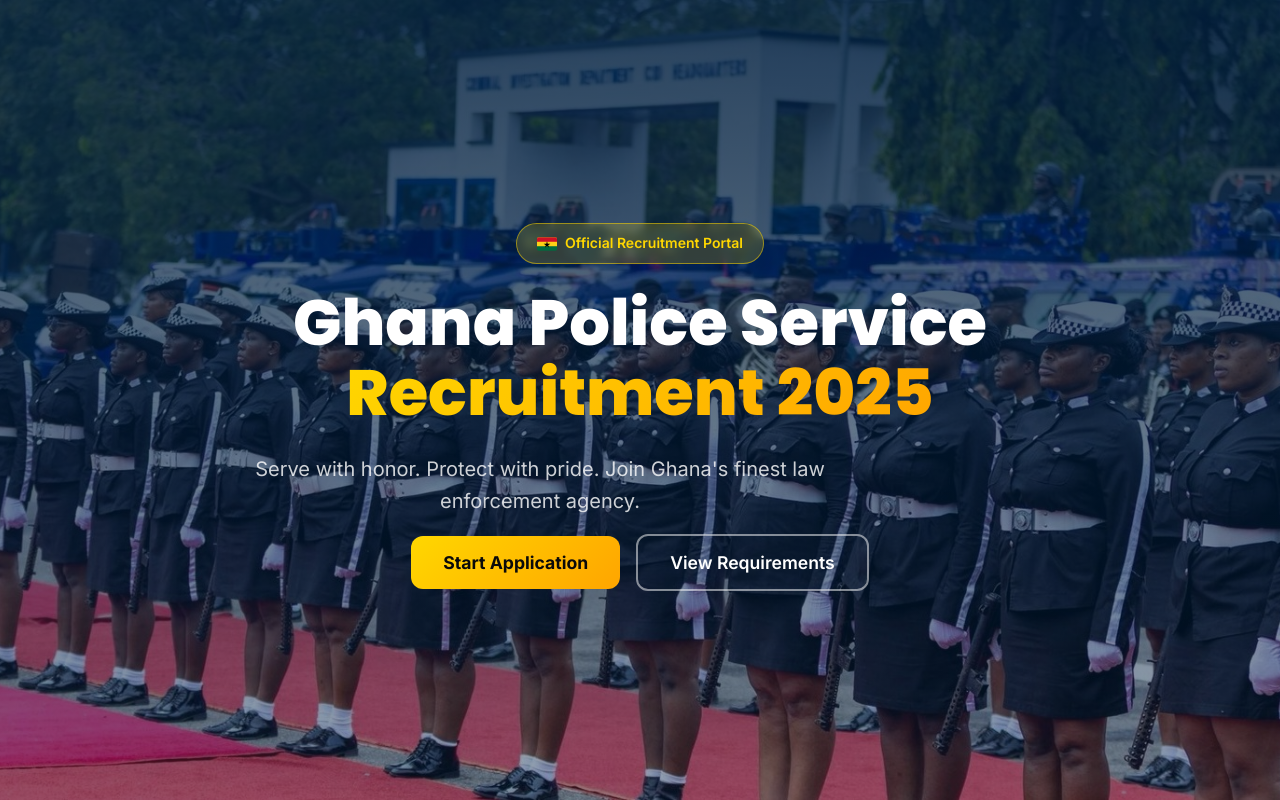
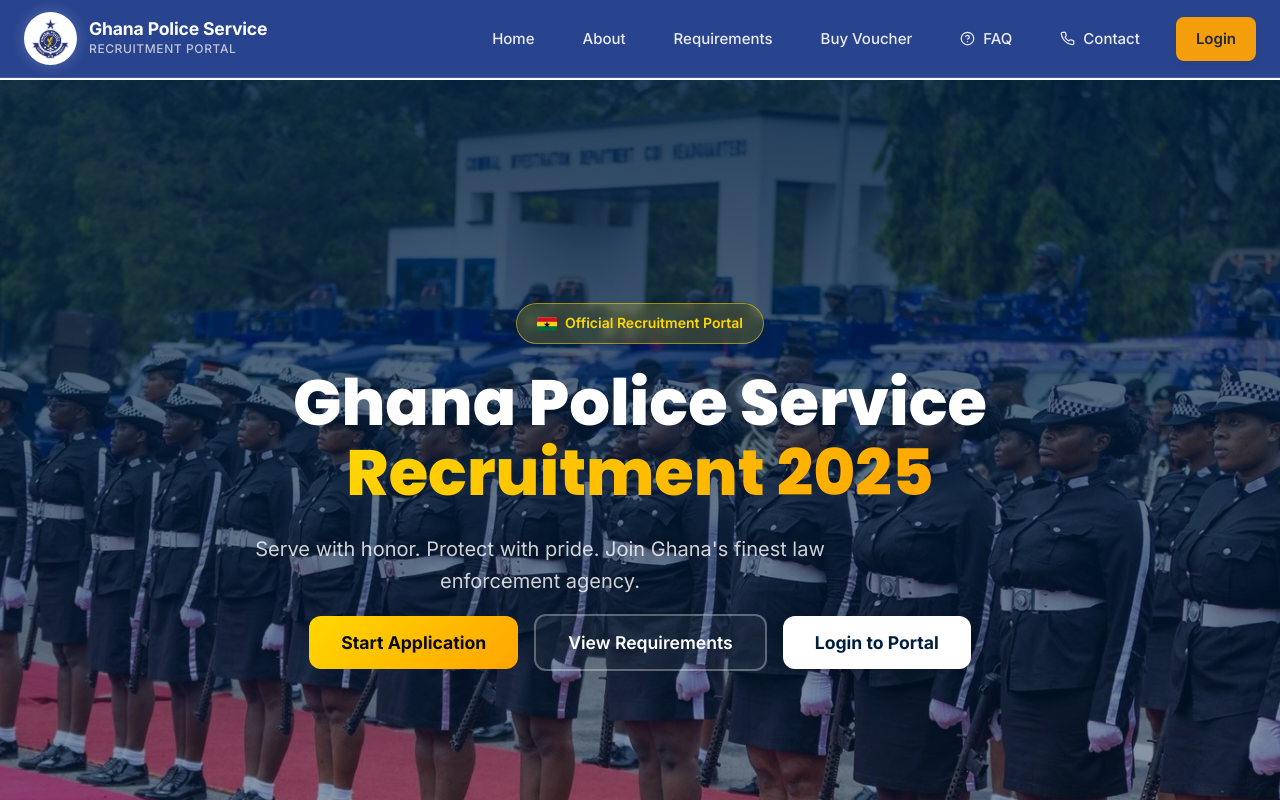
Before and after one commit to BOGCODING/ghana-police-recruitment-portal, a Next.js app in the folder apps/frontend/: page / in a window 1280 px wide. Shown: the top 800 px of the page. Built offline with nearby package versions, Linux system fonts and the light colour scheme; no server answers.

Commit message:
Add Login button and global navigation to Homepage.

```diff
--- a/apps/frontend/src/app/page.js
+++ b/apps/frontend/src/app/(public)/page.js
@@ -2,7 +2,7 @@
 import { useState } from 'react';
 import Link from 'next/link';
 import Image from 'next/image';
-import { api } from '../utils/api';
+import { api } from '../../utils/api';
 import { motion, useScroll, useTransform } from 'framer-motion';
 import styles from './page.module.css';
 
@@ -131,6 +131,15 @@
                 whileTap={{ scale: 0.95 }}
               >
                 View Requirements
+              </motion.span>
+            </Link>
+            <Link href="/login">
+              <motion.span
+                className={styles.btnLogin}
+                whileHover={{ scale: 1.05 }}
+                whileTap={{ scale: 0.95 }}
+              >
+                Login to Portal
               </motion.span>
             </Link>
           </motion.div>
@@ -334,30 +343,6 @@
         </motion.div>
       </section>
 
-      {/* Footer */}
-      <footer className={styles.footer}>
-        <div className={styles.container}>
-          <div className={styles.footerContent}>
-            <div className={styles.footerBrand}>
-              <div className={styles.footerLogo}>
-                <Image src="/logo.png" alt="Ghana Police Service Logo" width={60} height={60} />
-                <h3>Ghana Police Service</h3>
-              </div>
-              <p>Serving with integrity since 1894</p>
-            </div>
-
-            <div className={styles.footerLinks}>
-              <Link href="/about">About</Link>
-              <Link href="/requirements">Requirements</Link>
-              <Link href="/faq">FAQ</Link>
-              <Link href="/contact">Contact</Link>
-            </div>
-          </div>
-          <div className={styles.footerBottom}>
-            <p>© 2025 Ghana Police Service. All rights reserved.</p>
-          </div>
-        </div>
-      </footer>
     </main>
   );
 }
--- a/apps/frontend/src/app/page.module.css
+++ b/apps/frontend/src/app/(public)/page.module.css
@@ -106,13 +106,25 @@
 
 .btnSecondary {
   padding: 1rem 2rem;
-  background: transparent;
+  background: rgba(255, 255, 255, 0.05);
   color: white;
   font-weight: 600;
-  border: 2px solid rgba(255, 255, 255, 0.5);
+  border: 2px solid rgba(255, 255, 255, 0.3);
   border-radius: 12px;
   font-size: 1.1rem;
   transition: all 0.3s ease;
+  backdrop-filter: blur(8px);
+}
+
+.btnLogin {
+  padding: 1rem 2rem;
+  background: white;
+  color: #001F3F;
+  font-weight: 700;
+  border-radius: 12px;
+  font-size: 1.1rem;
+  transition: all 0.3s ease;
+  box-shadow: 0 4px 20px rgba(0, 0, 0, 0.2);
 }
 
 .btnSecondary:hover {
@@ -465,61 +477,7 @@
   box-shadow: 0 10px 30px rgba(255, 215, 0, 0.4);
 }
 
-/* Footer */
-.footer {
-  background: #0A0A0A;
-  color: white;
-  padding: 3rem 0 1.5rem;
-}
-
-.footerContent {
-  display: flex;
-  justify-content: space-between;
-  align-items: center;
-  flex-wrap: wrap;
-  gap: 2rem;
-  padding-bottom: 2rem;
-  border-bottom: 1px solid rgba(255, 255, 255, 0.1);
-}
-
-.footerLogo {
-  display: flex;
-  align-items: center;
-  gap: 1rem;
-  margin-bottom: 0.5rem;
-}
-
-.footerBrand h3 {
-  font-size: 1.25rem;
-  margin: 0;
-}
-
-
-.footerBrand p {
-  color: rgba(255, 255, 255, 0.6);
-  font-size: 0.875rem;
-}
-
-.footerLinks {
-  display: flex;
-  gap: 2rem;
-}
-
-.footerLinks a {
-  color: rgba(255, 255, 255, 0.7);
-  transition: color 0.3s ease;
-}
-
-.footerLinks a:hover {
-  color: #FFD700;
-}
-
-.footerBottom {
-  padding-top: 1.5rem;
-  text-align: center;
-  color: rgba(255, 255, 255, 0.5);
-  font-size: 0.875rem;
-}
+/* Footer styles removed in favor of global Footer */
 
 @media (max-width: 768px) {
   .heroStats {
```
